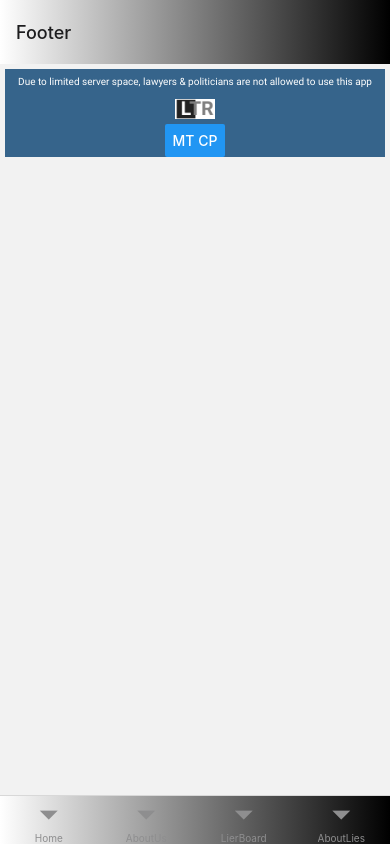
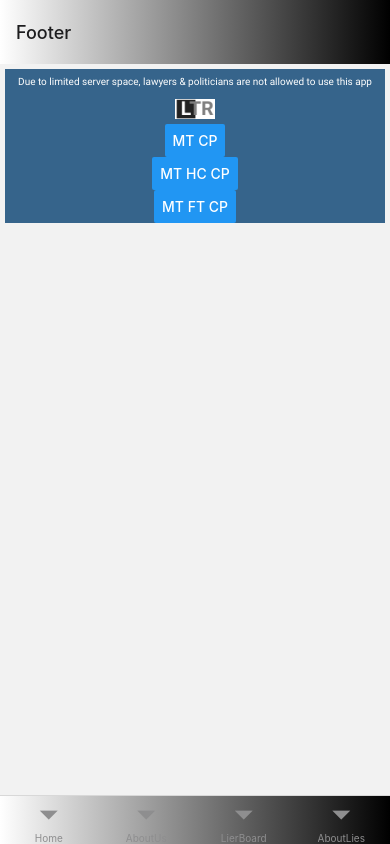
Before and after one commit to psteingh/LTRapp, a React Native app: screen /Footer in a window 390 px wide. Built offline with nearby package versions, Linux system fonts and the light colour scheme.

Commit message:
ltrapp05111112

```diff
--- a/home/footer.js
+++ b/home/footer.js
@@ -20,15 +20,17 @@ function Footer({navigation}) {
             onPress={() => navigation.navigate('MyTabs',
             { screen: 'ContactPage' }) } />
 
-            {/* <Button
+            <Button
                 title="MT HC CP"
                 onPress={() => navigation.navigate('MyTabs',
-                {screen: 'HomeComponent', params: {screen: 'ContactPage'}})} />
+                {screen: 'HomeComponent', params: {screen: 'ContactPage'} }) } />
+
             <Button
                 title="MT FT CP"
                 onPress={() => navigation.navigate('MyTabs',
-                {screen: 'Footer', params: {screen: 'ContactPage'}})} />
-            <Button
+                {screen: 'Footer', params: {screen: 'ContactPage'} }) } />
+
+            {/* <Button
                 title="MT HC FT CP"
                 onPress={() => navigation.navigate('MyTabs',
                 {screen: 'HomeComponent', params:
```
